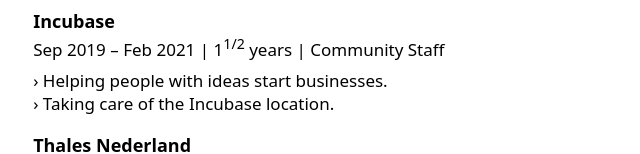
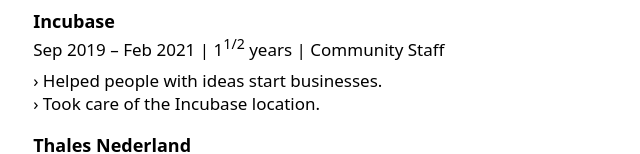
Before and after one commit to florinungur/florinungur.com, a plain HTML site: page resume.html in a window 1280 px wide. Shown: the part 652-806 px from the top of the page, 154-794 px from the left. Drawn offline with Linux system fonts and the light colour scheme.

Commit message:
Move Incubase description to the past participle

```diff
--- a/resume.html
+++ b/resume.html
@@ -90,8 +90,8 @@
                         <p class="leading-normal text-md text-gray-750">Sep 2019 – Feb 2021 | 1<sup>1/2</sup> years | Community Staff</p>
                     </header>
                     <ul class="mt-2.1 text-md text-gray-700 leading-normal">
-                        <li>› Helping people with ideas start businesses.</li>
-                        <li>› Taking care of the Incubase location.</li>
+                        <li>› Helped people with ideas start businesses.</li>
+                        <li>› Took care of the Incubase location.</li>
                     </ul>
                 </section>
                 <section class="mb-4.5 break-inside-avoid">
```
